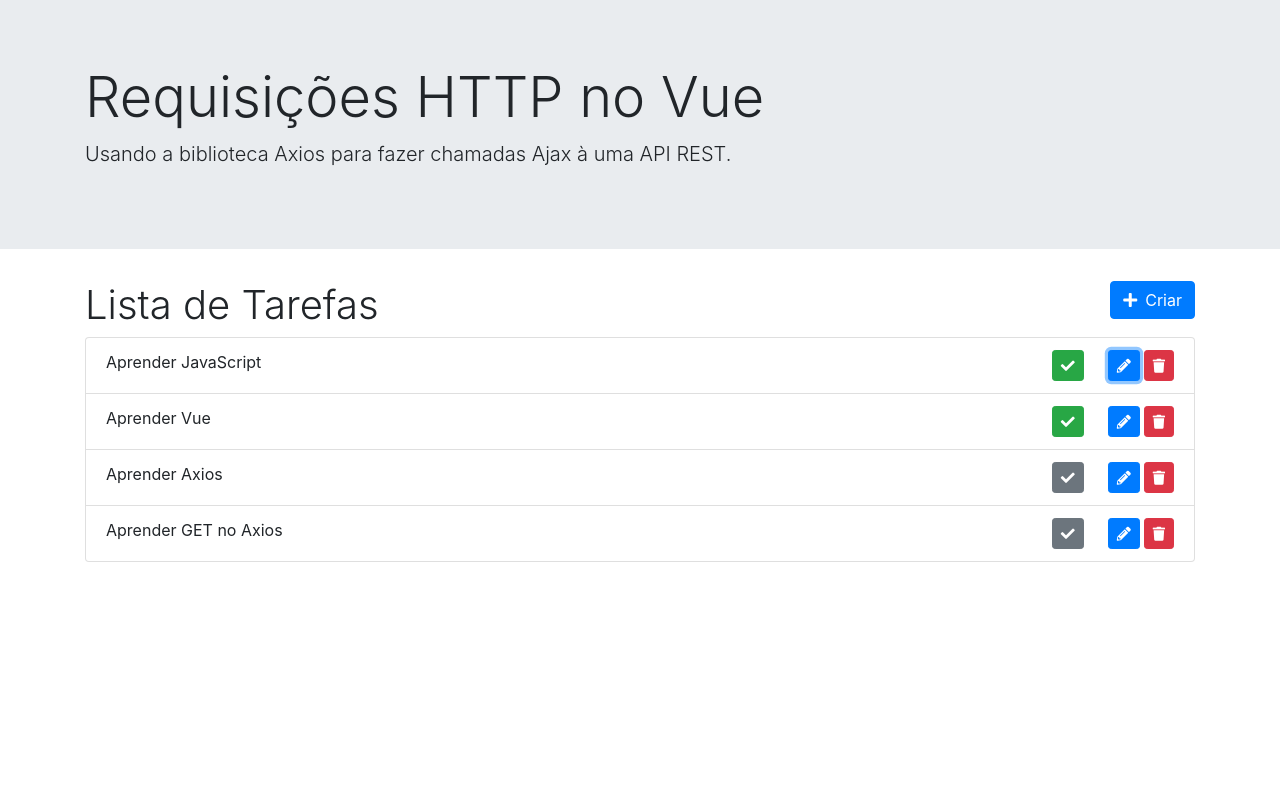
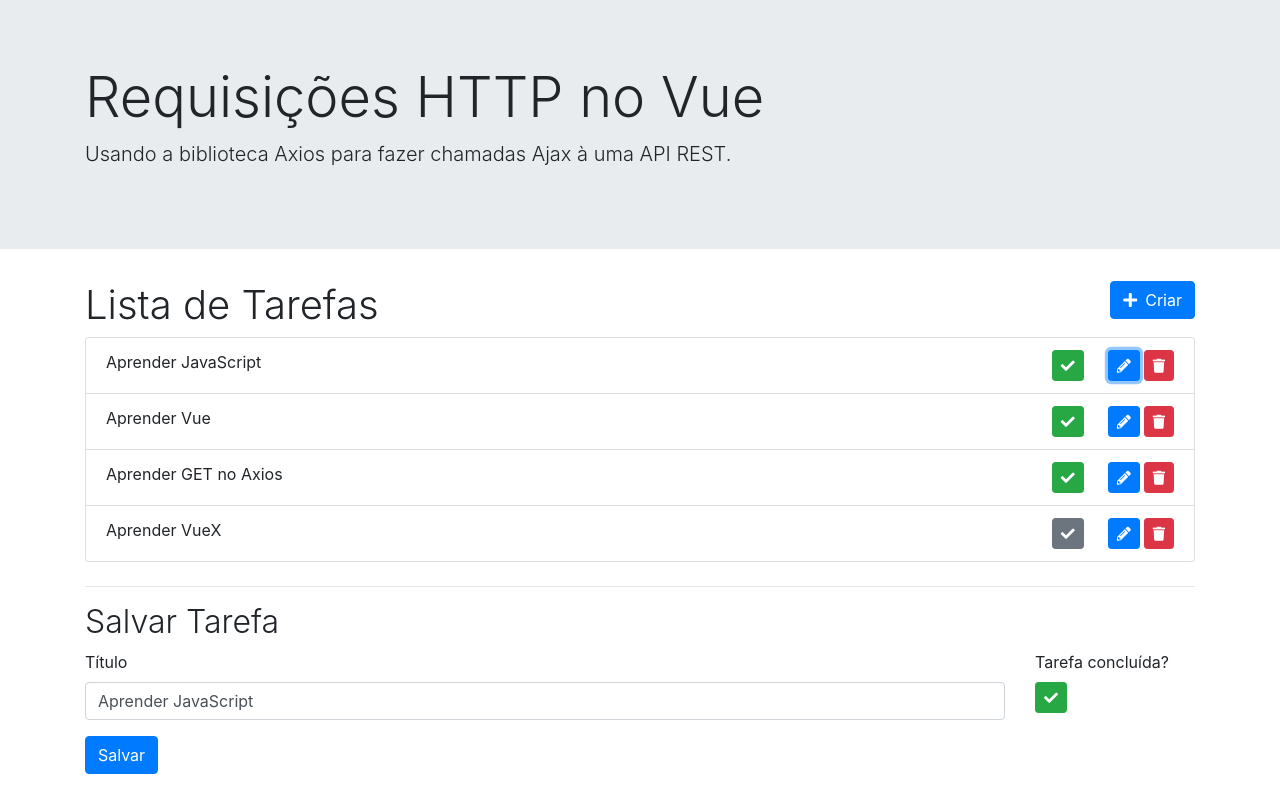
Before and after one commit to lucasnathandev/vue2-and-axios, a Vue app: page / in a window 1280 px wide. Both pictures are taken after a click on the button 1123 px from the left and 365 px from the top of the page. Built offline with nearby package versions, Linux system fonts and the light colour scheme; data requests are answered from the project's data file.

Commit message:
CRUD operations completed in the application

```diff
--- a/db.json
+++ b/db.json
@@ -11,14 +11,14 @@
       "concluido": true
     },
     {
-      "id": 3,
-      "titulo": "Aprender Axios",
-      "concluido": false
+      "titulo": "Aprender GET no Axios",
+      "concluido": true,
+      "id": 4
     },
     {
-      "titulo": "Aprender GET no Axios",
+      "titulo": "Aprender VueX",
       "concluido": false,
-      "id": 4
+      "id": 5
     }
   ]
 }
--- a/package.json
+++ b/package.json
@@ -7,7 +7,8 @@
     "build": "vue-cli-service build",
     "lint": "vue-cli-service lint",
     "start": "vue-cli-service serve",
-    "vite": "node ./bin/vite"
+    "vite": "node ./bin/vite",
+    "api": "json-server --watch db.json --port 8000"
   },
   "dependencies": {
     "axios": "^0.27.2",
--- a/src/components/TarefaSalvar.vue
+++ b/src/components/TarefaSalvar.vue
@@ -18,7 +18,11 @@
         <div class="col-sm-2" v-if="tarefa">
           <div class="form-group">
             <label>Tarefa concluída?</label>
-            <button class="btn btn-secondary btn-sm d-block">
+            <button
+              type="button"
+              :class="`btn ${classeBotao} btn-sm d-block`"
+              @click="tarefaLocal.concluido = !tarefaLocal.concluido"
+            >
               <i class="fa fa-check"></i>
             </button>
           </div>
@@ -48,13 +52,24 @@ export default {
     };
   },
   computed: {
+    classeBotao() {
+      return this.tarefa && this.tarefaLocal.concluido
+        ? "btn-success"
+        : "btn-secondary";
+    },
     classeColuna() {
       return this.tarefa ? "col-sm-10" : "col-sm-12";
     },
   },
+  watch: {
+    tarefa() {
+      this.tarefaLocal = Object.assign({}, this.tarefa);
+    },
+  },
   methods: {
     salvar() {
-      this.$emit("criar", this.tarefaLocal);
+      const operacao = !this.tarefa ? "criar" : "editar";
+      this.$emit(operacao, this.tarefaLocal);
       this.tarefaLocal = { titulo: "", concluido: false };
     },
   },
--- a/src/components/TarefasLista.vue
+++ b/src/components/TarefasLista.vue
@@ -20,12 +20,19 @@
         v-for="tarefa in tarefas"
         :key="tarefa.id"
         :tarefa="tarefa"
+        @editar="selecionarTarefaParaEdicao"
+        @deletar="deletarTarefa"
       />
     </ul>
 
     <p v-else>Nenhuma tarefa criada.</p>
 
-    <TarefaSalvar @criar="criarTarefa" v-if="exibirFormulario" />
+    <TarefaSalvar
+      :tarefa="tarefaSelecionada"
+      @criar="criarTarefa"
+      v-if="exibirFormulario"
+      @editar="editarTarefa"
+    />
   </div>
 </template>
 
@@ -44,20 +51,50 @@ export default {
     return {
       tarefas: [],
       exibirFormulario: false,
+      tarefaSelecionada: undefined,
     };
   },
   created() {
-    axios
-      .get(api.baseURL + "/tarefas")
-      .then((res) => (this.tarefas = res.data));
+    axios.get(api.baseURL + "/tarefas").then((res) => {
+      console.log("GET /tarefas", res);
+      this.tarefas = res.data;
+    });
   },
   methods: {
     criarTarefa(tarefa) {
       axios.post(api.baseURL + "/tarefas", tarefa).then((res) => {
         console.log("POST /tarefas", res);
         this.tarefas.push(res.data);
-        this.exibirFormulario = false;
+        this.resetar();
       });
+    },
+    editarTarefa(tarefa) {
+      axios.put(api.baseURL + "/tarefas/" + tarefa.id, tarefa).then((res) => {
+        console.log("PUT /tarefas" + tarefa.id, res);
+        const index = this.tarefas.findIndex((t) => t.id === tarefa.id);
+        this.tarefas.splice(index, 1, res.data);
+        this.resetar();
+      });
+    },
+    deletarTarefa(tarefa) {
+      const confirmar = window.confirm(
+        "Quer realmente deletar a tarefa:",
+        tarefa.titulo + "?"
+      );
+      if (confirmar)
+        axios.delete(api.baseURL + "/tarefas/" + tarefa.id).then((res) => {
+          console.log("DELETE /tarefas/" + tarefa.id, res);
+          const index = this.tarefas.findIndex((t) => t.id === tarefa.id);
+          this.tarefas.splice(index, 1);
+        });
+    },
+    resetar() {
+      this.tarefaSelecionada = undefined;
+      this.exibirFormulario = false;
+    },
+    selecionarTarefaParaEdicao(tarefa) {
+      this.tarefaSelecionada = tarefa;
+      this.exibirFormulario = true;
     },
   },
 };
--- a/src/components/TarefasListaIten.vue
+++ b/src/components/TarefasListaIten.vue
@@ -2,13 +2,25 @@
   <li class="list-group-item d-flex">
     <span>{{ tarefa.titulo }}</span>
     <span class="espacar"></span>
-        <button class="btn btn-sm mr-4" :class="classeCSS" :title="tituloBotaoConcluido">
+    <button
+      class="btn btn-sm mr-4"
+      :class="classeCSS"
+      :title="tituloBotaoConcluido"
+    >
       <i class="fa fa-check"></i>
     </button>
-        <button class="btn btn-primary btn-sm mr-1" title="Editar">
+    <button
+      class="btn btn-primary btn-sm mr-1"
+      title="Editar"
+      @click="$emit('editar', tarefa)"
+    >
       <i class="fa fa-pencil-alt"></i>
     </button>
-        <button class="btn btn-danger btn-sm" title="Deletar">
+    <button
+      class="btn btn-danger btn-sm"
+      title="Deletar"
+      @click="$emit('deletar', tarefa)"
+    >
       <i class="fa fa-trash"></i>
     </button>
   </li>
@@ -19,29 +31,25 @@ export default {
   props: {
     tarefa: {
       type: Object,
-            requred: true
-        }
+      requred: true,
+    },
   },
   computed: {
     classeCSS() {
       return {
-                'btn-secondary': !this.tarefa.concluido,
-                'btn-success': this.tarefa.concluido
-            }
+        "btn-secondary": !this.tarefa.concluido,
+        "btn-success": this.tarefa.concluido,
+      };
     },
     tituloBotaoConcluido() {
-            return this.tarefa.concluido
-                ? 'Refazer Tarefa'
-                : 'Concluir Tarefa'
-        }
-    }
-}
+      return this.tarefa.concluido ? "Refazer Tarefa" : "Concluir Tarefa";
+    },
+  },
+};
 </script>
 
 <style scoped>
-
 .espacar {
   flex: 1 1 auto;
 }
-
 </style>
```
Lines whose indentation alone changed are shown as unchanged.
